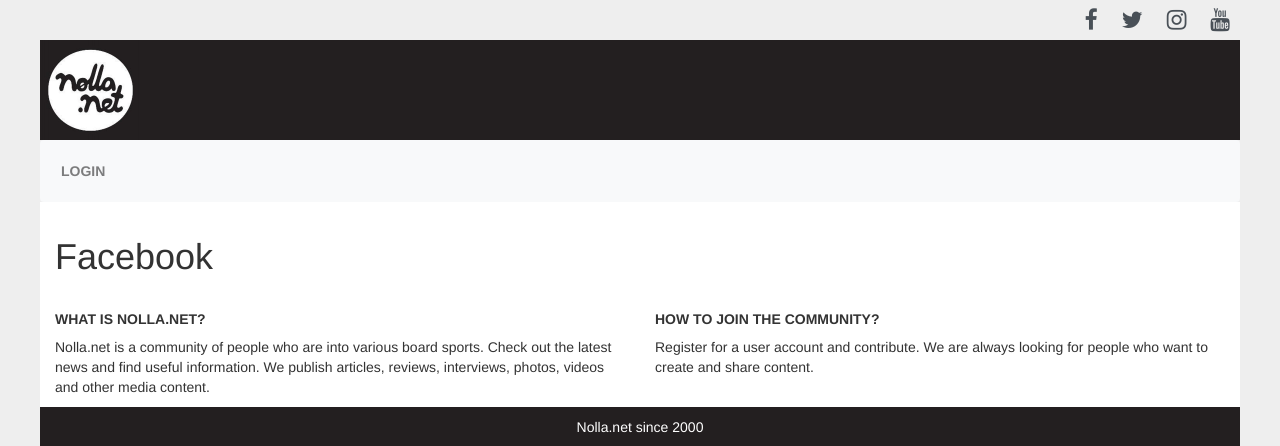
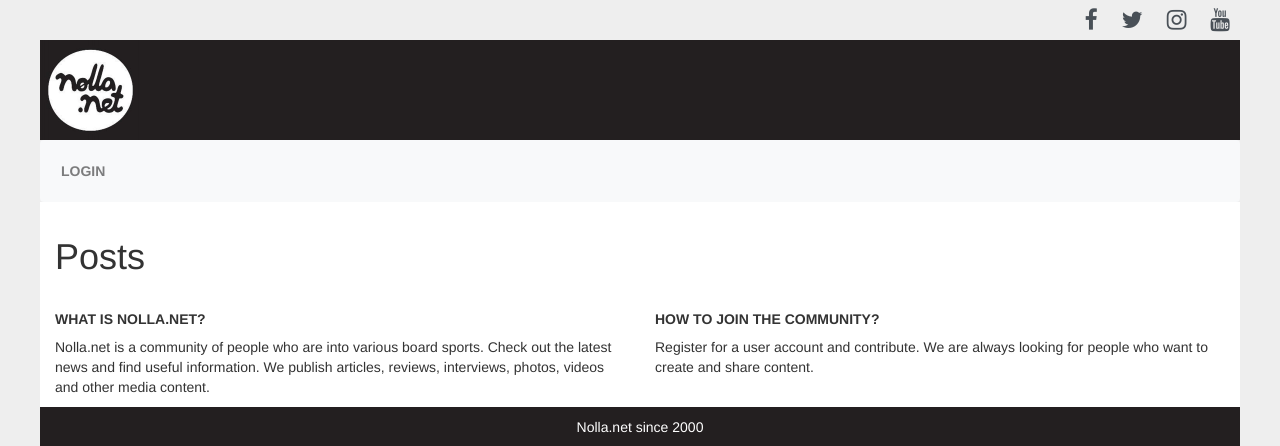
Before and after one commit to jounile/nollanet, a Flask app: template app/templates/facebook/facebook.html in a window 1280 px wide. Shown: the top 446 px of the page. Run offline with Flask 2, Linux system fonts and the light colour scheme; the template is opened without the code that fills it, so the values that code supplies are empty; some libraries are stand-ins or nearby versions.

Commit message:
Facebook page title

```diff
--- a/app/templates/facebook/facebook.html
+++ b/app/templates/facebook/facebook.html
@@ -2,7 +2,7 @@
 
 {% block content %}
 
-<h1>Facebook</h1>
+<h1>Posts</h1>
 
 {% for post in infos.posts.data %}
     {% if(post.is_published) %}
```
